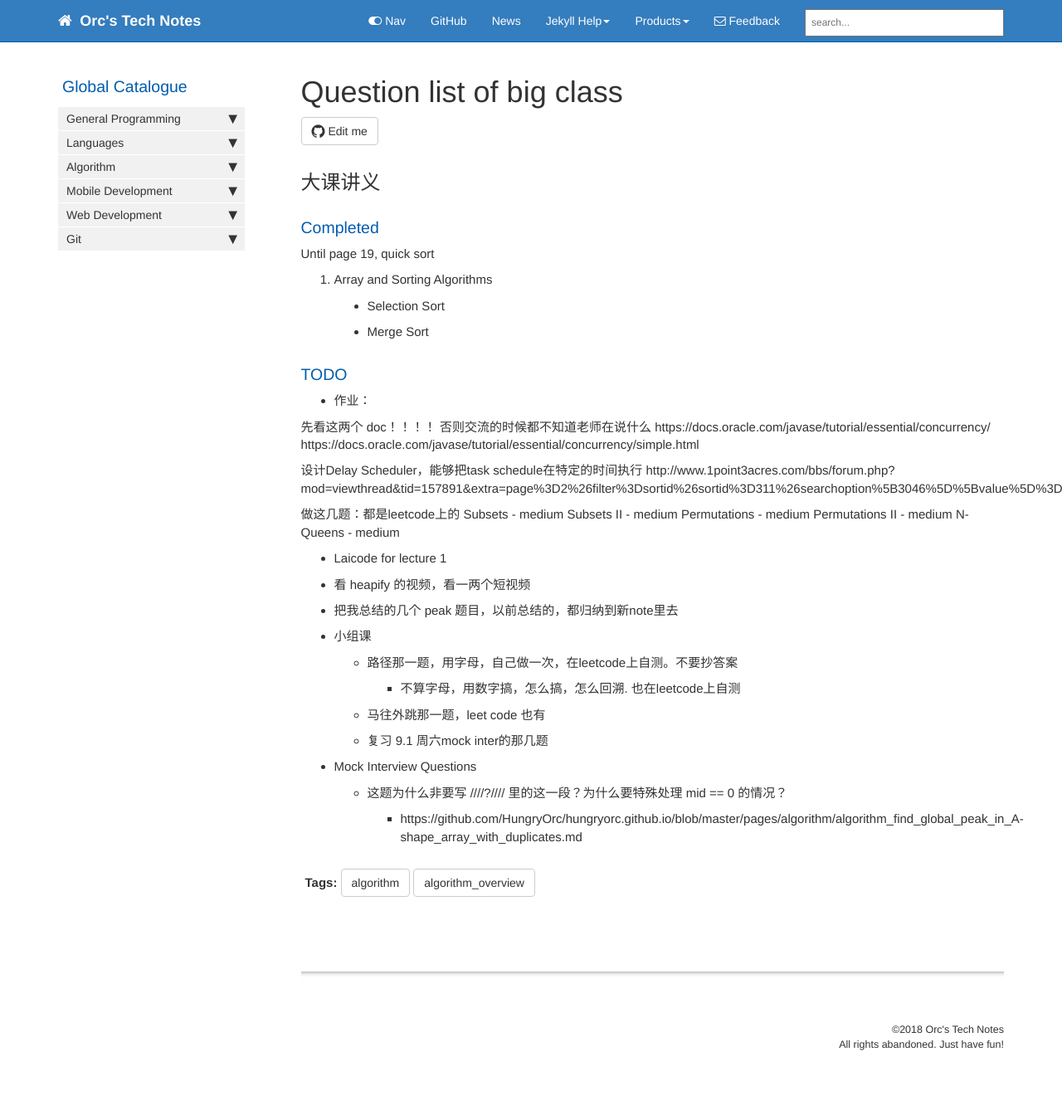
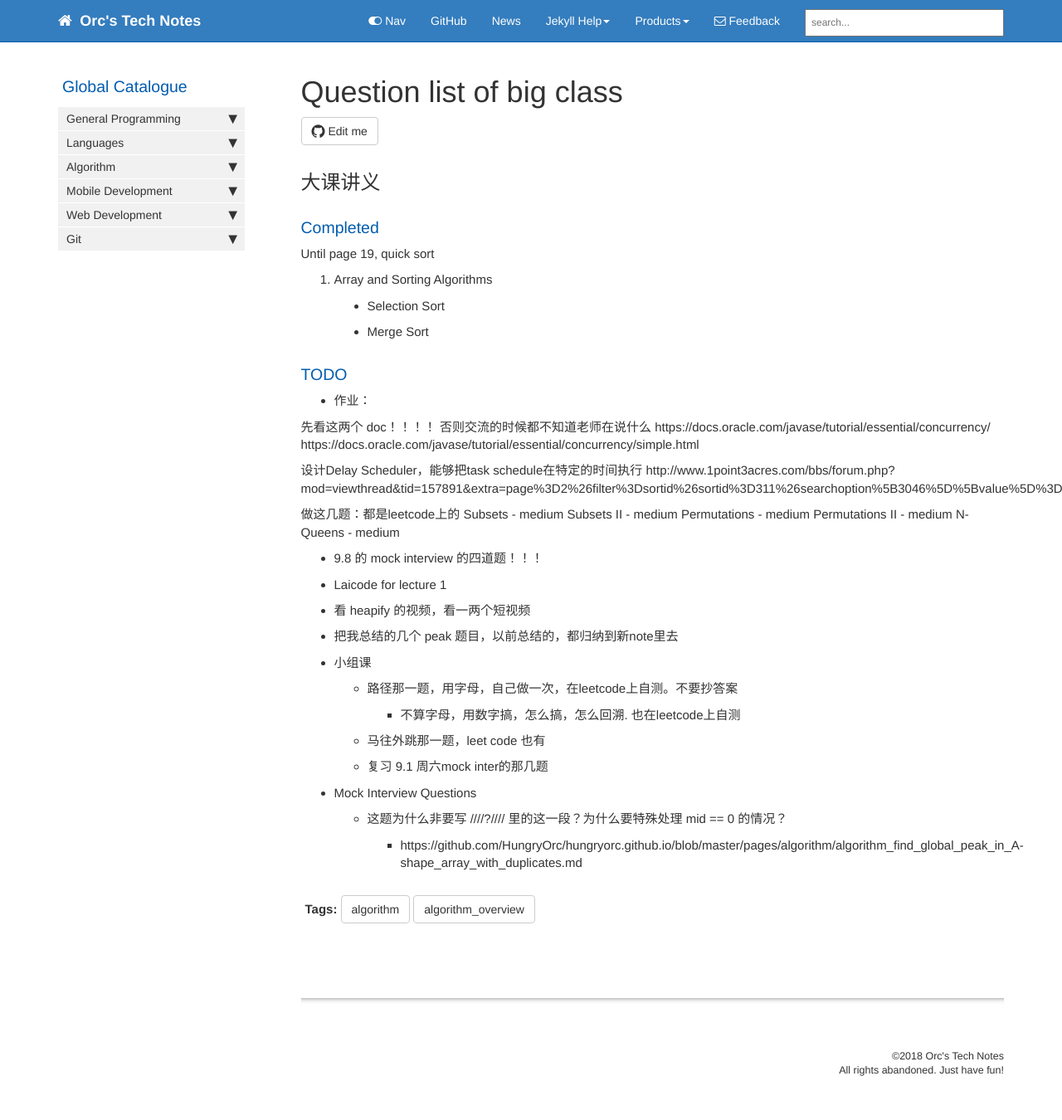
Before and after one commit to HungryOrc/hungryorc.github.io, a Jekyll site: the page built from pages/algorithm/algorithm_todo.md, in a window 1280 px wide. Shown: the whole page at 83% size. Built offline with Jekyll 4.4.1, drawn with Linux system fonts in a browser that asks for light colours; nearby versions of some CDN libraries; comment, search, counter and statistics services are not loaded; before the commit the page ends 1319 px from its top, so only the background shows below that.

Commit message:
Update algorithm_todo.md

```diff
--- a/pages/algorithm/algorithm_todo.md
+++ b/pages/algorithm/algorithm_todo.md
@@ -37,6 +37,7 @@ Permutations - medium
 Permutations II - medium
 N-Queens - medium
 
+* 9.8 的 mock interview 的四道题！！！
 
 * Laicode for lecture 1
 * 看 heapify 的视频，看一两个短视频
```
